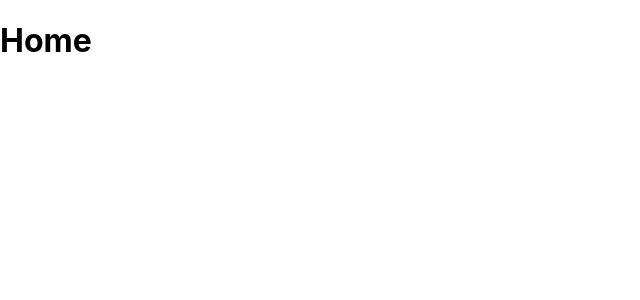
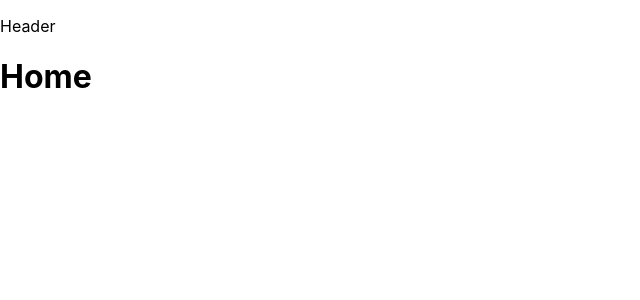
Before and after one commit to Mohammad-haydar/my-react-site, a React (Create React App) app: page / in a window 1280 px wide. Shown: the top 300 px of the page, without its empty margins (0-640 px from the left). Built offline with nearby package versions, Linux system fonts and the light colour scheme.

Commit message:
created a header component & rendered it on every page

```diff
--- a/package.json
+++ b/package.json
@@ -6,6 +6,7 @@
     "@testing-library/jest-dom": "^4.2.4",
     "@testing-library/react": "^9.3.2",
     "@testing-library/user-event": "^7.1.2",
+    "node-sass": "^4.13.1",
     "react": "^16.13.0",
     "react-dom": "^16.13.0",
     "react-router-dom": "^5.1.2",
--- a/src/App.js
+++ b/src/App.js
@@ -3,6 +3,7 @@ import { Route, Switch, Redirect } from 'react-router-dom';
 
 import Home from './containers/Home/Home';
 import Experience from './containers/Experience/Experience';
+import Header from './components/Header/Header';
 
 const App = () => {
 
@@ -17,6 +18,7 @@ const App = () => {
 
   return (
     <React.Fragment>
+      <Header />
       {routes}
     </React.Fragment>
   );
--- /dev/null
+++ b/src/components/Header/Header.js
@@ -0,0 +1,9 @@
+import React from 'react';
+
+const Header = () => {
+    return (
+        <p>Header</p>
+    )
+};
+
+export default Header;
--- a/src/containers/Experience/Experience.js
+++ b/src/containers/Experience/Experience.js
@@ -1,6 +1,6 @@
 import React from 'react';
 
-import './Experience.css';
+import './Experience.scss';
 
 const Experience = () => {
     return (
--- a/src/containers/Home/Home.js
+++ b/src/containers/Home/Home.js
@@ -1,10 +1,12 @@
 import React from 'react';
 
-import './Home.css';
+import './Home.scss';
 
 const Home = () => {
     return (
-        <h1>Home</h1>
+        <React.Fragment>
+            <h1>Home</h1>
+        </React.Fragment>
     )
 };
 
--- a/src/index.js
+++ b/src/index.js
@@ -2,7 +2,7 @@ import React from 'react';
 import ReactDOM from 'react-dom';
 import { BrowserRouter } from 'react-router-dom';
 
-import './index.css';
+import './index.scss';
 import App from './App';
 
 const app = (
```
Also changed, not shown: src/components/Header/Header.scss (added), src/containers/Experience/Experience.scss (added), src/containers/Home/Home.css (deleted), src/containers/Home/Home.scss (added), src/index.scss (renamed from src/index.css), 1 other file (tests, documents, lock files or other folders).
